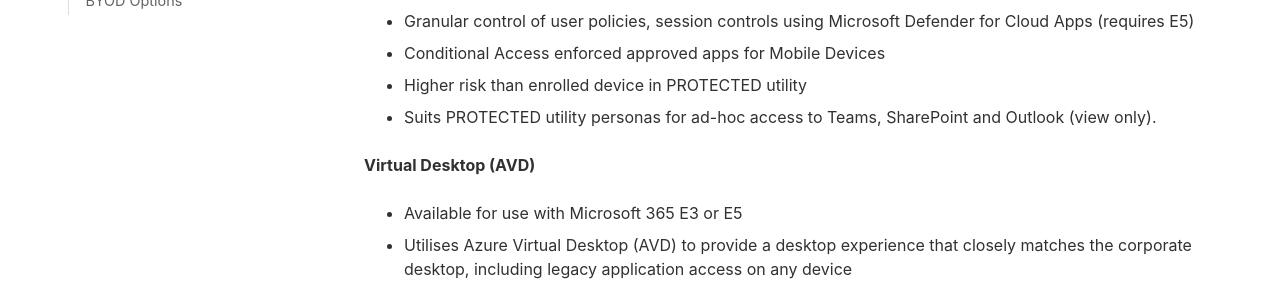
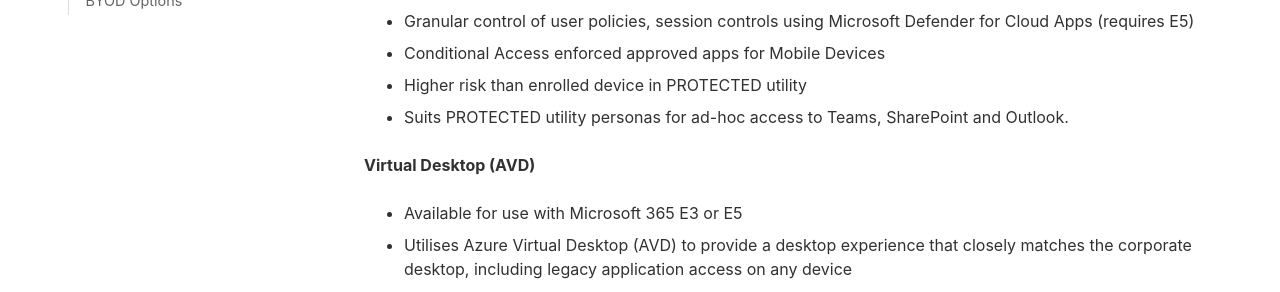
Before and after one commit to ASD-Blueprint/desktop.gov.au, a Jekyll site: the page built from patterns/byod.md, in a window 1280 px wide and 900 px high, scrolled down 1474 px. Shown: the part 153-445 px from the top of the window. Built offline with Jekyll 4.4.1, drawn with Linux system fonts in a browser that asks for light colours; comment, search, counter and statistics services are not loaded.

Commit message:
additional update

```diff
--- a/patterns/byod.md
+++ b/patterns/byod.md
@@ -40,7 +40,7 @@
 * Conditional Access enforced approved apps for Mobile Devices
 * Higher risk than enrolled device in PROTECTED utility
 
-* Suits PROTECTED utility personas for ad-hoc access to Teams, SharePoint and Outlook (view only).
+* Suits PROTECTED utility personas for ad-hoc access to Teams, SharePoint and Outlook.
 
 **Virtual Desktop (AVD)**
 
```
